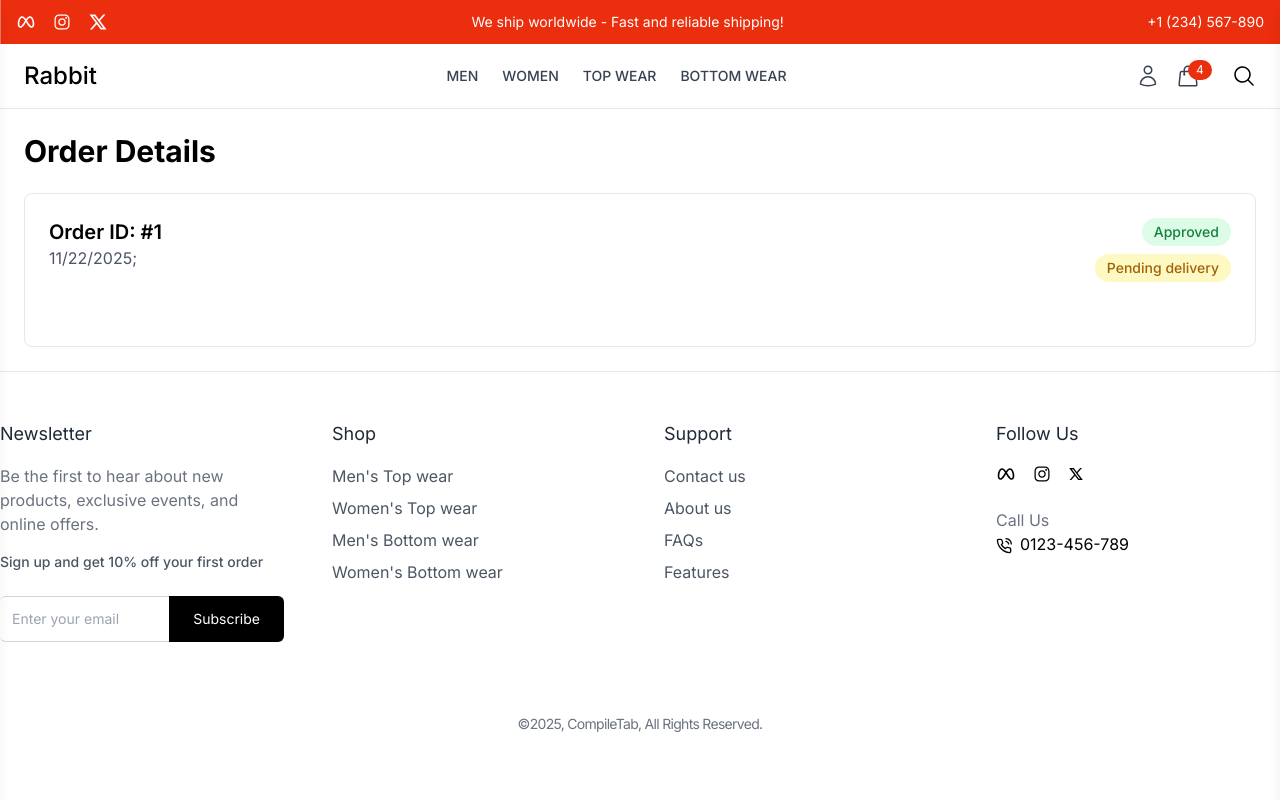
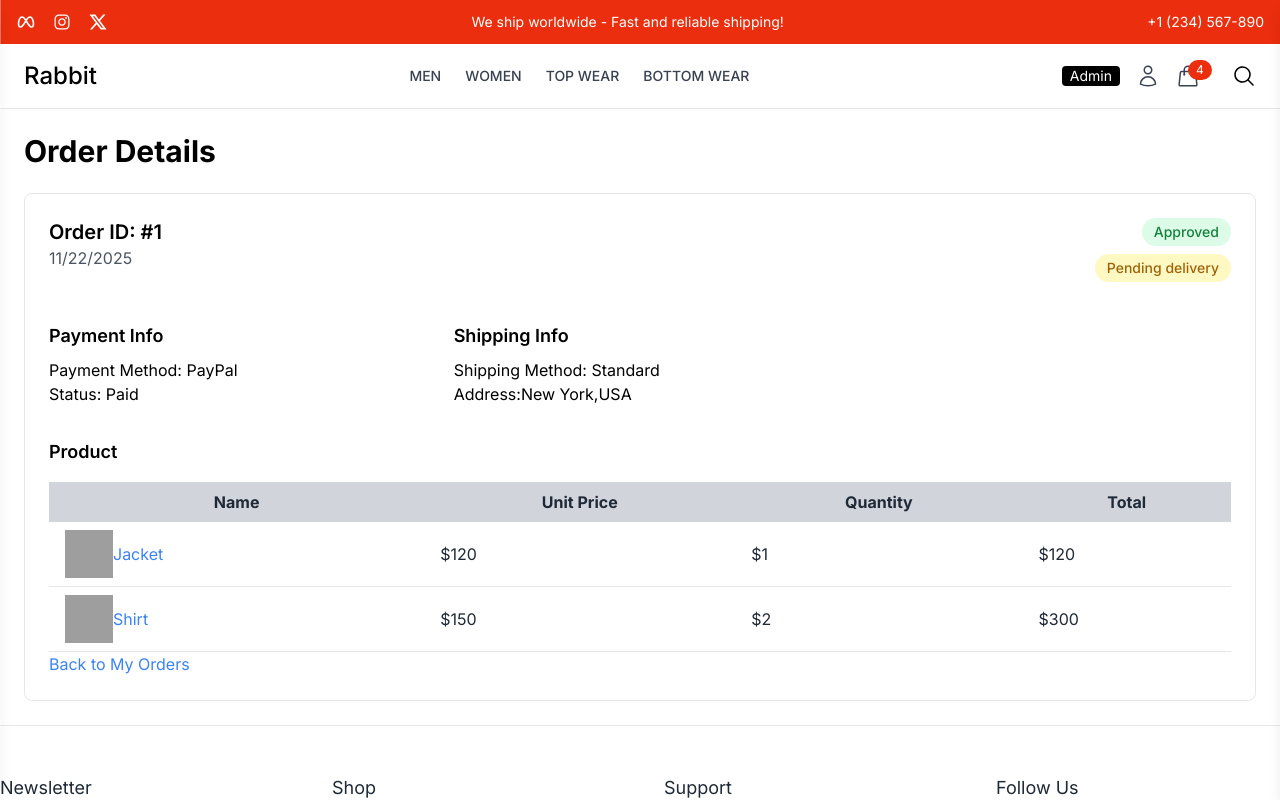
Before and after one commit to shohi-11/E-rabbit, a React (Vite) app in the folder frontend/: page /order/1 in a window 1280 px wide. Shown: the top 800 px of the page. Built offline with nearby package versions, Linux system fonts and the light colour scheme; grey boxes are pictures that could not be loaded; a web font is replaced by a local one.

Commit message:
Update the changes and add the newfile created

```diff
--- a/frontend/src/App.jsx
+++ b/frontend/src/App.jsx
@@ -11,6 +11,8 @@ import ProductDetails from './components/Products/ProductDetails';
 import Checkout from './components/Cart/Checkout';
 import OrderConfirmationPage from './pages/OrderConfirmationPage';
 import OrderDetailsPage from './pages/OrderDetailsPage';
+import MyOrdersPage from './pages/MyOrdersPage';
+import AdminLayout from './components/Admin/AdminLayout';
 
 
 const App = () => {
@@ -33,6 +35,8 @@ const App = () => {
       <Route path = 'checkout' element = {<Checkout/>}/>
       <Route path = 'order-confirmation' element={<OrderConfirmationPage/>}/>
       <Route path = 'order/:id' element={<OrderDetailsPage/>}/>
+      <Route path= 'my-orders' element ={<MyOrdersPage/>}/>
+      <Route path = '/admin' element={<AdminLayout/>}/>
     </Route>
     <Route>{/*Admin Layout */}</Route>
 
--- /dev/null
+++ b/frontend/src/components/Admin/AdminLayout.jsx
@@ -0,0 +1,40 @@
+import React, { useState } from 'react';
+import { FaBars } from 'react-icons/fa';
+
+const AdminLayout = () => {
+    const [isSidebarOpen, setIsSidebarOpen] = useState(false);
+
+    const toggleSidebar = () =>{
+        setIsSidebarOpen(!isSidebarOpen);
+    }
+  return (
+    <div className='min-h-screen flex flex-col md:flex-row relative'>
+       {/*Mobile Toggle Button */}
+       <div className="flex md:hidden p-4 bg-gray-900 text-white z-20">
+        <button onClick={toggleSidebar}>
+            <FaBars size={24}/>
+
+        </button>
+        <h1 className="ml-4 text-xl font-medium">Admin Dashboard</h1>
+       </div>
+
+       {/*Overlay for mobile Sidebar */}
+       {isSidebarOpen && (
+        <div className="fixed inset-0 z-10 bg-black bg-opacity-50 md:hidden"
+        onClick={toggleSidebar}>
+
+        </div>
+       )}
+
+       {/*Sidebar */}
+       <div className={`bg-gray-900 w-64 min-h-screen text-white absolute md:relative transform ${
+        isSidebarOpen ? "translate-x-0" : "-translate-x-full"
+       }transition-transform duration-300 md:translate-x-0 md:static md:block z-20`}>
+        {/* Sidebar*/}
+       </div>
+
+     </div>
+  )
+}
+
+export default AdminLayout;
--- /dev/null
+++ b/frontend/src/components/Admin/AdminSidebar.jsx
@@ -0,0 +1,9 @@
+import React from 'react'
+
+const AdminSidebar = () => {
+  return (
+    <div>AdminSidebar</div>
+  )
+}
+
+export default AdminSidebar
--- a/frontend/src/components/Cart/PayPalButton.jsx
+++ b/frontend/src/components/Cart/PayPalButton.jsx
@@ -3,7 +3,10 @@ import {PayPalButtons, PayPalScriptProvider} from "@paypal/react-paypal-js";
 
 const payPalButton = ({amount,onSuccess, onError}) => {
   return (
-    <PayPalScriptProvider options ={{"client-id":"AWc4H-jjDU7ysZ4Cl-K0Fi4mjwIFHcwoMjmBRqnV9UXNEjdiMAD00SeT1Rmpgq7IfziyBt-yZ0rb7Ju_"}}>
+    <PayPalScriptProvider
+    options ={{"client-id":
+         import.meta.env.VITE_PAYPAL_CLIENT_ID,
+    }}>
 
      <PayPalButtons style={{layout: "vertical"}}
      createOrder={(data, actions) =>{
--- a/frontend/src/components/Common/Navbar.jsx
+++ b/frontend/src/components/Common/Navbar.jsx
@@ -44,6 +44,8 @@ const Navbar = () => {
          </div>
          {/*Right-Icons */}
          <div className='flex items-center space-x-4'>
+            <Link to="/admin" className='block bg-black px-2 rounded text-sm text-white'>
+            Admin</Link>
             <Link to="/profile" className='hover:text-black'>
             <HiOutlineUser className='h-6 w-6 text-gray-700'/>
             </Link>
--- a/frontend/src/pages/MyOrdersPage.jsx
+++ b/frontend/src/pages/MyOrdersPage.jsx
@@ -1,7 +1,9 @@
 import React, { useEffect, useState } from 'react';
+import { useNavigate } from 'react-router-dom';
 
 const MyOrdersPage = () => {
 const [orders, setOrders] =useState([]);
+const navigate = useNavigate();
 
 useEffect(()=>{
   //Simulate fetching orders
@@ -37,6 +39,9 @@ useEffect(()=>{
     setOrders(mockOrders);
   },1000) ;
 },[]);
+const handleRowClick = (orderId) => {
+    navigate(`/order/${orderId}`);
+};
 
 
   return (
@@ -61,6 +66,7 @@ useEffect(()=>{
                     {orders.length > 0 ? (
                         orders.map((order)=>(
                             <tr key={order._id}
+                            onClick={()=> handleRowClick(order._id)}
                             className='border-b hover:border-gray-50 cursor-pointer'>
                              <td className='py-2 px-2 sm:py-4 sm:px-4'>
 
--- a/frontend/src/pages/OrderDetailsPage.jsx
+++ b/frontend/src/pages/OrderDetailsPage.jsx
@@ -1,5 +1,5 @@
 import React, { useEffect, useState } from 'react'
-import { useParams } from 'react-router-dom';
+import { Link, useParams } from 'react-router-dom';
 
 
 
@@ -52,7 +52,7 @@ const OrderDetailsPage = () => {
                         Order ID: #{orderDetails._id}
                     </h3>
                     <p className="text-gray-600">
-                        {new Date(orderDetails.createdAt).toLocaleDateString ()};
+                        {new Date(orderDetails.createdAt).toLocaleDateString ()}
                     </p>
                 </div>
                 <div className="flex flex-col items-center sm:items-end mt-4 sm:mt-0">
@@ -71,7 +71,59 @@ const OrderDetailsPage = () => {
                 </div>
             </div>
             {/*Customer, Payment, shipping Info */}
-        </div>)}
+            <div className="grid grid-cols-1 sm:grid-cols-2 md:grid-cols-3 gap-8 mb-8">
+                <div>
+                    <h4 className="text-lg font-semibold mb-2">Payment Info</h4>
+                    <p>Payment Method: {orderDetails.paymentMethod}</p>
+                    <p>Status: {orderDetails.isPaid ? "Paid" : "Unpaid"}</p>
+                </div>
+                <div>
+                    <h4 className="text-lg font-semibold mb-2">Shipping Info</h4>
+                    <p> Shipping Method: {orderDetails.shippingMethod}</p>
+                    <p>Address:{""}
+                        {`${orderDetails.shippingAddress.city},${orderDetails.shippingAddress.country}`}
+                    </p>
+                </div>
+            </div>
+            {/*Product List */}
+            <div className="overflow-x-auto">
+                <h4 className="text-lg font-semibold mb-4">Product</h4>
+                <table className="min-w-full text-gray-800">
+                  <thead className="bg-gray-300">
+                    <tr>
+                        <th className="py-2 px-4">Name</th>
+                        <th className="py-2 px-4">Unit Price</th>
+                        <th className="py-2 px-4">Quantity</th>
+                        <th className="py-2 px-4">Total</th>
+                    </tr>
+                  </thead>
+                  <tbody>
+                    {orderDetails.orderItems.map((item)=>(
+                        <tr key={item.productId} className="border-b">
+                            <td className="py-2 px-4 flex items-center">
+                                <img src={item.image} alt={item.name}
+                                className='w-12 h-12 object-cover'
+                                />
+                                <Link to={`/product/${item.productId}`}
+                                className='text-blue-500 hover:underline'>
+                                    {item.name}
+                                </Link>
+                            </td>
+                            <td className="py-2 px-4">${item.Price}</td>
+                            <td className="py-2 px-4">${item.quantity}</td>
+                            <td className="py-2 px-4">${item.Price * item.quantity}</td>
+                        </tr>
+
+                    ))}
+                  </tbody>
+                </table>
+            </div>
+            {/*Back to Orders Link */}
+            <Link to="/my-orders" className='text-blue-500 hover:underline'>
+            Back to My Orders
+            </Link>
+        </div>
+    )}
 
     </div>
   )
```
Also changed, not shown: 1 other file (tests, documents, lock files or other folders).
